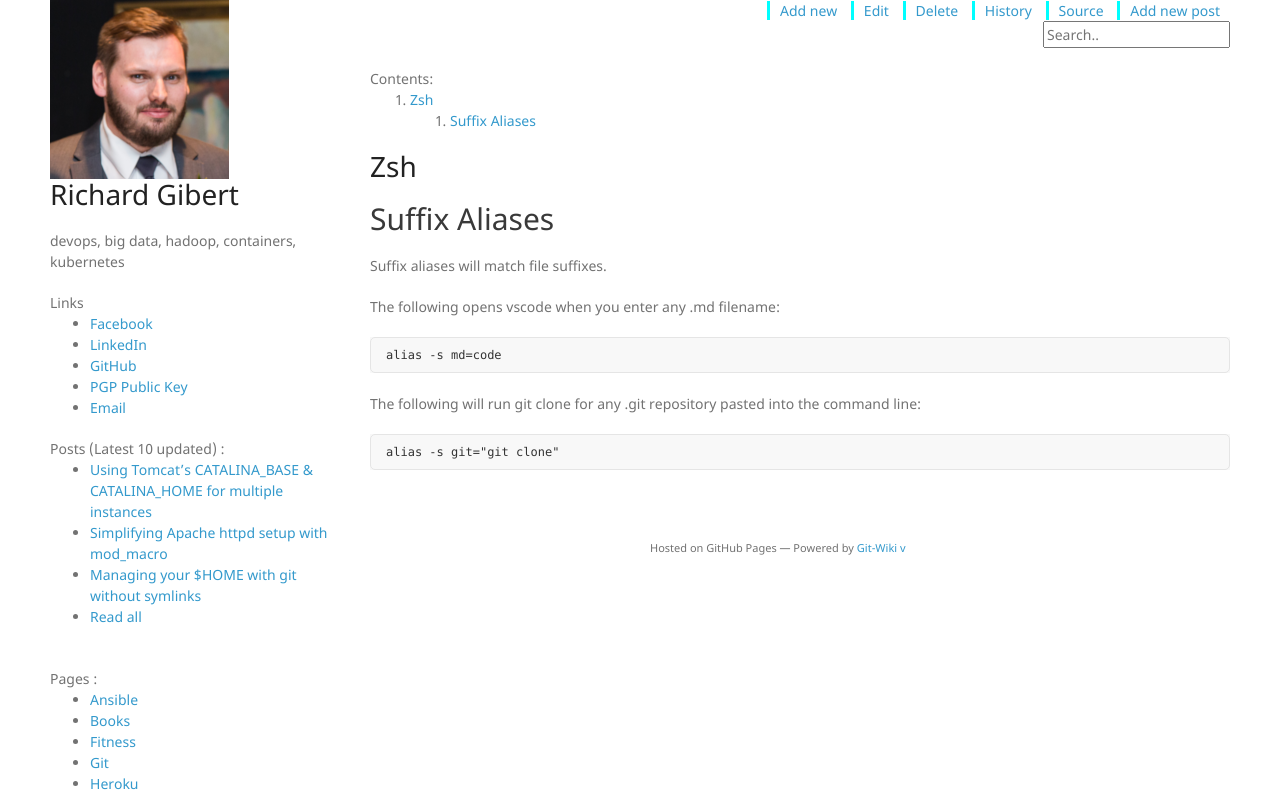
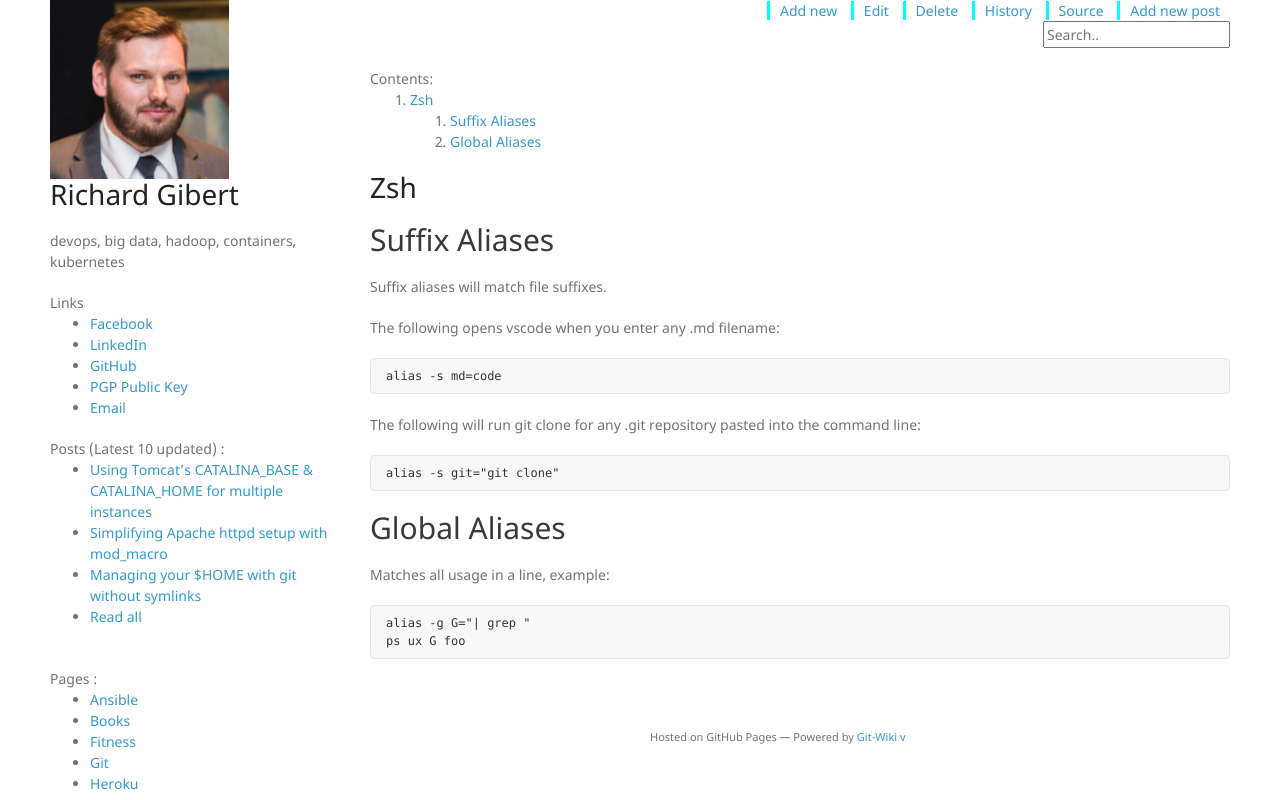
Before and after one commit to rgibert/rgibert.github.io, a Jekyll site: the page built from wiki/zsh.md, in a window 1280 px wide. Shown: the part 150-950 px from the top of the page. Built offline with Jekyll 4.4.1, drawn with Linux system fonts in a browser that asks for light colours; nearby versions of some CDN libraries; our own code applies the rules of GitHub Pages for plain Markdown files.

Commit message:
Update zsh.md

```diff
--- a/wiki/zsh.md
+++ b/wiki/zsh.md
@@ -13,3 +13,11 @@ The following will run git clone for any .git repository pasted into the command
 ~~~
 alias -s git="git clone"
 ~~~
+
+## Global Aliases
+
+Matches all usage in a line, example:
+~~~
+alias -g G="| grep "
+ps ux G foo
+~~~
```
